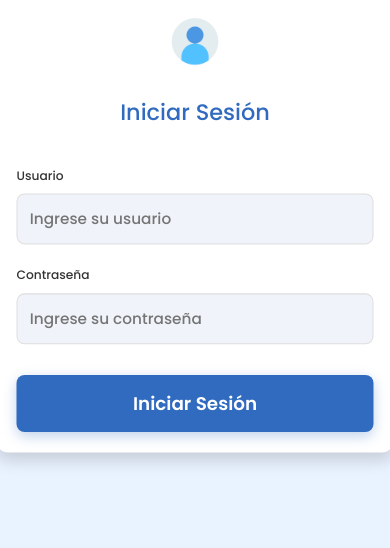
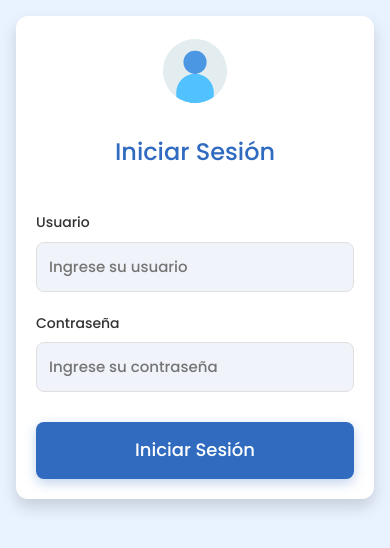
Before and after one commit to gil-666/isoft-administradores, a Vue app: page / in a window 390 px wide. Shown: the top 548 px of the page. Built offline with nearby package versions, Linux system fonts and the light colour scheme; no server answers.

Commit message:
login error alerta, logica asincrona optimizacion

```diff
--- a/src/assets/main.css
+++ b/src/assets/main.css
@@ -1,7 +1,8 @@
 @import './base.css';
 
-#app {
+#app { /* ESTILO DEFAULT GLOBAL DE TODO */
   max-width: 1280px;
+  padding: 1rem;
   margin: 0 auto;
   font-weight: normal;
 }
@@ -205,7 +206,11 @@ a,
   height: 20px;
 }
 
-
+.loading-circle{
+  text-align: center;
+  display: block;
+  margin: 0 auto;
+}
 
 
 
@@ -240,7 +245,7 @@ a,
     display: block;
     text-align: center;
     grid-template-columns: 1fr 1fr;
-    padding: 2rem;
+
   }
   .container {
     padding: 20px;
@@ -276,4 +281,12 @@ a,
   button.btn:hover {
     background-color: #0056b3;
   }
+
+  /* ANIMACIONES */
+  @keyframes shake {
+    0% { transform: translateX(0); }
+    25% { transform: translateX(-5px); }
+    50% { transform: translateX(5px); }
+    75% { transform: translateX(-5px); }
+    100% { transform: translateX(0); }}
 }
--- a/src/components/Inicio.vue
+++ b/src/components/Inicio.vue
@@ -7,6 +7,7 @@ const router = useRouter();
 
 const username = ref('');
 const password = ref('');
+const isAuthenticating = ref(false);
 onMounted(() => {
     const authToken = localStorage.getItem('auth_token');
 
@@ -18,19 +19,32 @@ onMounted(() => {
 });
 let authIntentos = ref(0);
 async function validateLogin() { //autenticar el usuario
+    isAuthenticating.value = true;
     const formData = {
         username: username.value,
         password: password.value
     }
+    try {
+        authIntentos.value = 0;
         const resultado = await autenticarUser(formData);
-        if(resultado){
+        if (resultado) {
             // window.location.href = '/menu';
             window.location.reload();
             router.push('/menu');
 
-        }else{
+        } else {
+            await new Promise(resolve => setTimeout(resolve, 200));
             authIntentos.value++
         }
+    } catch (error) {
+        console.log("Login error: ", error);
+    }finally{
+        await new Promise(resolve => setTimeout(resolve, 500));
+        // delay 1s pa que se vea chido el rechazo
+        isAuthenticating.value = false;
+    }
+
+
 }
 </script>
 <template>
@@ -42,7 +56,8 @@ let authIntentos = ref(0);
                 <img src="/src/assets/admin.png" alt="admin icon">
             </div>
             <h3>Iniciar Sesión</h3>
-            <div class="login-error" v-if="authIntentos > 0"> <!-- solo aparece cuando ya se intento iniciar sesion incorrectamente -->
+            <div class="login-error" v-if="authIntentos > 0">
+                <!-- solo aparece cuando ya se intento iniciar sesion incorrectamente -->
                 <span>Usuario o contraseña incorrecta!</span>
             </div>
             <form class="sign-up-form" @submit.prevent="validateLogin()">
@@ -50,9 +65,13 @@ let authIntentos = ref(0);
                 <input class="input-l" type="text" v-model="username" placeholder="Ingrese su usuario" id="usuario">
 
                 <label for="password">Contraseña</label>
-                <input class="input-l"type="password" v-model="password" placeholder="Ingrese su contraseña" id="password">
+                <input class="input-l" type="password" v-model="password" placeholder="Ingrese su contraseña"
+                    id="password">
 
-                <button class="button-l">Iniciar Sesión</button>
+                <button class="button-l">
+                    <v-progress-circular class="loading-circle" v-if="isAuthenticating" color="white"
+                        indeterminate></v-progress-circular> <span v-if="!isAuthenticating">Iniciar
+                        Sesión</span></button>
             </form>
         </div>
         <div class="illustration">
@@ -62,6 +81,7 @@ let authIntentos = ref(0);
 </template>
 
 <style media="screen">
+
 *,
 *:before,
 *:after {
@@ -88,7 +108,7 @@ body {
     border-radius: 12px;
     overflow: hidden;
     background-color: #fff;
-    transition: transform 0.3s ease;
+    transition: 0.3s ;
 }
 
 .login-container:hover {
@@ -172,14 +192,31 @@ input:focus {
     max-width: 250px;
 }
 
+.login-error::before{
+    transition: 1s;
+}
+
+.login-error{
+    color: white;
+    text-align: center;
+    padding: 5px;
+    box-shadow: inset 0px 0px 0px 2px rgba(160, 2, 2, 1);;
+    border-radius: 5px;
+    background-color: rgba(160, 2, 2,0.75);
+    animation: shake 0.5s
+}
 /* Responsive Styles */
 @media (max-width: 768px) {
+    .login-container {
+
+    }
     .container {
         flex-direction: column;
         max-width: 100%;
         margin: 20px;
         box-shadow: none;
     }
+
     .icon-container {
         display: block;
         text-align: center;
@@ -187,7 +224,8 @@ input:focus {
     }
 
     .icon-container img {
-        width: 70px; /* Tamaño pequeño para que actúe como ícono */
+        width: 70px;
+        /* Tamaño pequeño para que actúe como ícono */
         height: 70px;
     }
 
@@ -204,36 +242,12 @@ input:focus {
         font-size: 24px;
     }
 
-    input, button {
+    input,
+    button {
         font-size: 16px;
         padding: 10px;
     }
 }
 
-@media (max-width: 480px) {
-    .icon-container {
-        display: block;
-        text-align: center;
-        margin-bottom: 20px;
-    }
 
-    .icon-container img {
-        width: 50px; /* Tamaño pequeño para que actúe como ícono */
-        height: 50px;
-    }
-
-    .form-container h3 {
-        font-size: 22px;
-        margin-bottom: 15px;
-    }
-
-    .sign-up-form label {
-        font-size: 12px;
-    }
-
-    input, button {
-        font-size: 14px;
-        padding: 8px;
-    }
-}
 </style>
--- a/src/components/Sanciones.vue
+++ b/src/components/Sanciones.vue
@@ -1,5 +1,5 @@
 <template>
-  <v-progress-circular v-if="!isLoaded" color="primary" indeterminate></v-progress-circular>
+  <v-progress-circular class="loading-circle" v-if="!isLoaded" color="primary" indeterminate></v-progress-circular>
   <v-container v-if="isLoaded" class="container">
     <v-row>
       <v-col cols="12">
@@ -59,7 +59,7 @@
 </template>
 
 <script setup>
-import { ref } from 'vue';
+import { ref, onMounted } from 'vue';
 import * as controller from '../Controller';
 
 const valid = ref(false);
@@ -71,19 +71,22 @@ const isLoaded = ref(false);
 const datausuarios = ref([]);
 const listausuarios = ref([]);
 const sanctions = ref([]);
+onMounted(async () => {
+  isLoaded.value = false;
   try {
     datausuarios.value = await controller.obtenerUsuarios();
     sanctions.value = await controller.obtenerSanciones();
     if (sanctions.value && Array.isArray(sanctions.value)) {
-    isLoaded.value = true;
       listausuarios.value = sanctions.value;
-  } else {
-    isLoaded.value = false;
     }
   } catch (error) {
     isLoaded.value = false;
     console.error("Error fetching users:", error);
+  } finally {
+    isLoaded.value = true;
   }
+});
+
 // const usuariosNombre = ref('');
 // usuariosNombre.value = datausuarios.map(user => ({
 //   name: `${user.n_completo}, Usuario: ${user.n_usuario}`,
@@ -111,7 +114,8 @@ const addSanction = async () => {
       Usuarios_id_usuario: selectedUserObj.id_usuario,
       sanc_motivo: sanctionReason.value,
       sanc_evidencia: '',
-      sanc_fechaHora: sanctionDate.value};
+      sanc_fechaHora: sanctionDate.value
+    };
     try {
       const result = await controller.insertarSancion(formData);
       if (result) {
@@ -155,7 +159,7 @@ const deleteSanction = sanction => {
   margin: 0 auto;
 }
 
-.sanction-list-table{
+.sanction-list-table {
   text-align: start;
 }
 
@@ -166,4 +170,10 @@ const deleteSanction = sanction => {
 .sanction-list {
   margin-top: 20px;
 }
+
+.loading-circle{
+  text-align: center;
+  display: block;
+  margin: 0 auto;
+}
 </style>
--- a/src/components/Solicitudes.vue
+++ b/src/components/Solicitudes.vue
@@ -1,5 +1,5 @@
 <template>
-    <v-progress-circular v-if="!isLoaded" color="primary" indeterminate></v-progress-circular>
+    <v-progress-circular class="loading-circle" v-if="!isLoaded" color="primary" indeterminate></v-progress-circular>
     <v-container v-if="isLoaded" class="container ">
       <v-card>
         <v-card-title>
@@ -86,6 +86,10 @@ console.log("solicitudes array ",solicitudes);
   .v-chip {
     font-weight: bold;
   }
-
+  .loading-circle{
+  text-align: center;
+  display: block;
+  margin: 0 auto;
+}
 
   </style>
--- a/src/components/Usuarios.vue
+++ b/src/components/Usuarios.vue
@@ -1,5 +1,5 @@
 <template>
-  <v-progress-circular v-if="!isLoaded" color="primary" indeterminate></v-progress-circular>
+  <v-progress-circular class="loading-circle" v-if="!isLoaded" color="primary" indeterminate></v-progress-circular>
   <v-container v-if="isLoaded" class="container">
     <v-row>
       <v-col cols="12">
@@ -57,18 +57,21 @@ import * as controller from '../Controller';
 const isLoaded = ref(false);
 const data = ref();
 const users = ref([]);
+onMounted(async () => {
+  isLoaded.value = false;
   try {
     data.value = await controller.obtenerUsuarios();
     if (data.value && Array.isArray(data.value)) {
-    isLoaded.value = true;
       users.value = data.value;
-  } else {
-    isLoaded.value = false;
     }
   } catch (error) {
     isLoaded.value = false;
     console.error("Error fetching users:", error);
+  } finally {
+    isLoaded.value = true;
   }
+});
+
 
 console.log("info del Usuarios: ", data);
 
@@ -146,8 +149,7 @@ const deleteUser = user => {
 </script>
 
 <style scoped>
-
-.user-list-table{
+.user-list-table {
   text-align: start;
 }
 
@@ -172,4 +174,5 @@ h2 {
   margin-top: 20px;
 }
 
+
 </style>
```
Lines whose indentation alone changed are shown as unchanged.
